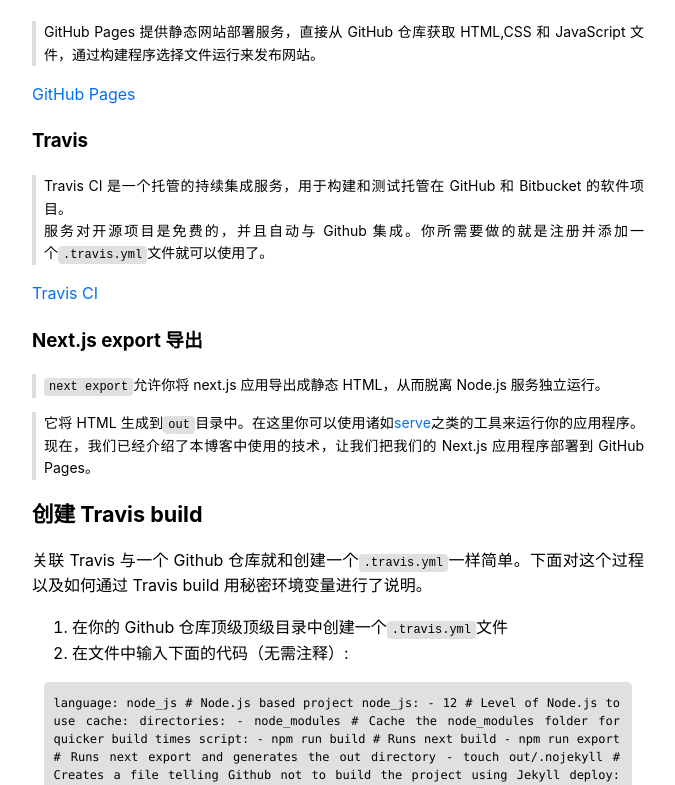
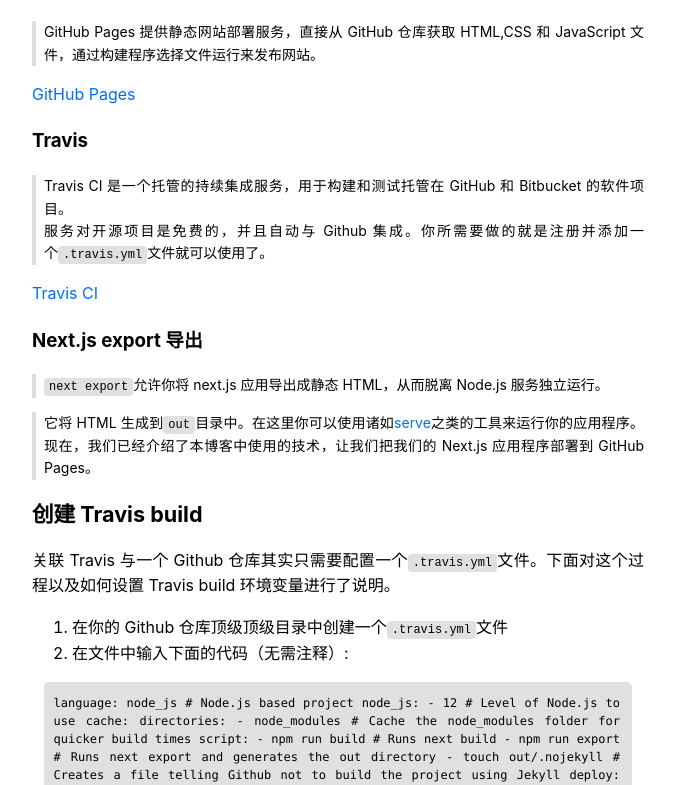
Before and after one commit to direwolfiy/direwolfiy.github.io, a Next.js app: page /posts/first-trans in a window 1280 px wide. Shown: the part 986-1771 px from the top of the page, without its empty margins (302-977 px from the left). Built offline with nearby package versions, Linux system fonts and the light colour scheme.

Commit message:
some modification

```diff
--- a/pages/posts/first-trans.js
+++ b/pages/posts/first-trans.js
@@ -69,7 +69,7 @@ export default function FirstTrans() {
               用<code>next export</code>将 Next.js 项目转换成静态网页。
             </li>
             <li>
-              搭建一个 Travis 管道来构建网页并 push 到一个<code>gh-pages</code>
+              搭建一个 Travis 管道来构建网页并自动 push 到<code>gh-pages</code>
               分支
             </li>
           </ul>
@@ -108,9 +108,8 @@ export default function FirstTrans() {
           </p>
           <h2 className={utilStyles.headingMd}>创建 Travis build</h2>
           <p>
-            关联 Travis 与一个 Github 仓库就和创建一个<code>.travis.yml</code>
-            一样简单。下面对这个过程以及如何通过 Travis build
-            用秘密环境变量进行了说明。
+            关联 Travis 与一个 Github 仓库其实只需要配置一个<code>.travis.yml</code>
+            文件。下面对这个过程以及如何设置 Travis build 环境变量进行了说明。
           </p>
           <ol>
             <li>
```
